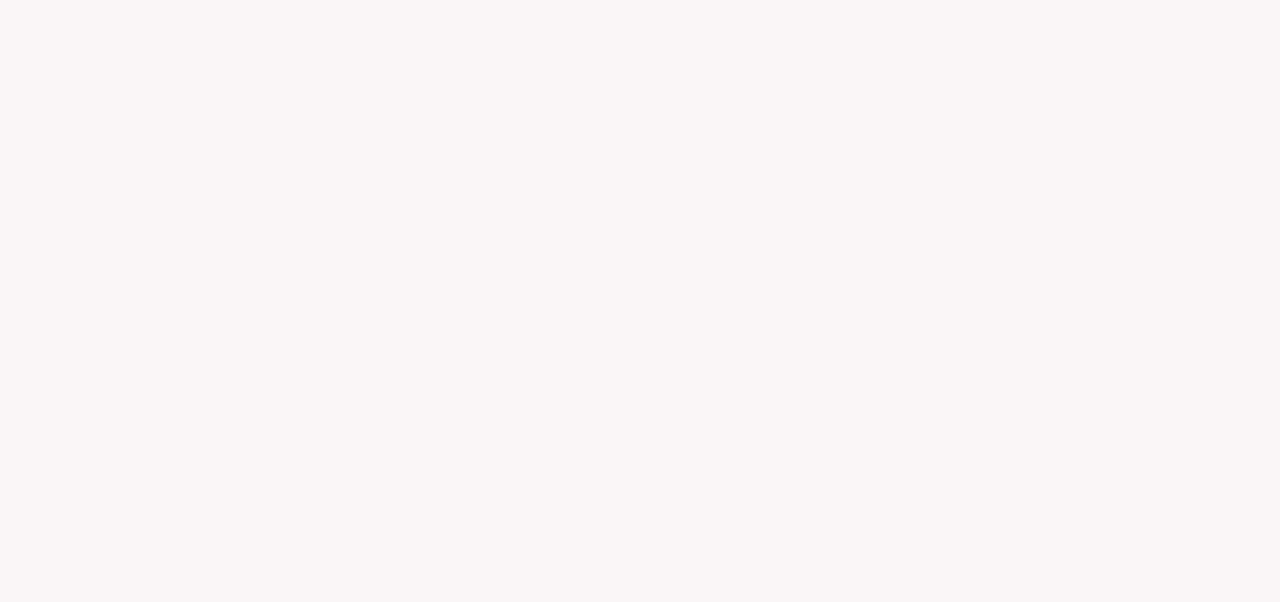
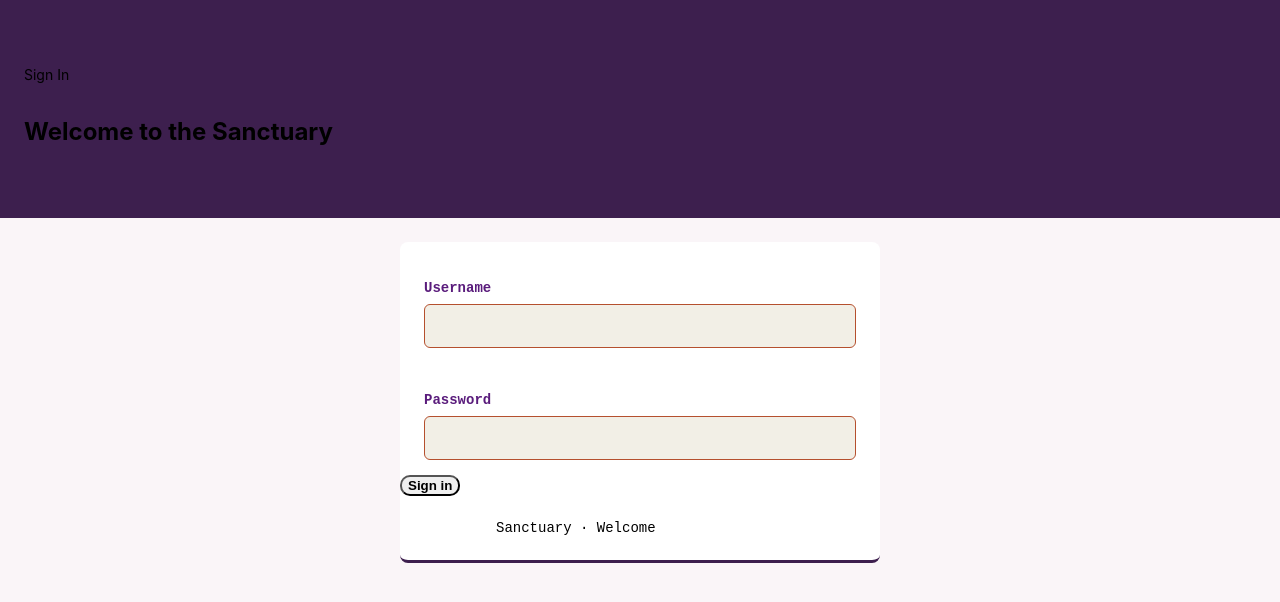
Before and after one commit to grizz-bot92/massage-management-app, a React (Vite) app in the folder frontend/: page /login in a window 1280 px wide. Before the commit this address had no page. Shown: the top 602 px of the page. Built offline with nearby package versions, Linux system fonts and the light colour scheme.

Commit message:
login page created

```diff
--- a/frontend/package.json
+++ b/frontend/package.json
@@ -17,6 +17,7 @@
     "@mui/x-date-pickers": "^9.12.0",
     "axios": "^1.20.0",
     "dayjs": "^1.11.23",
+    "jwt-decode": "^4.0.0",
     "react": "^19.2.7",
     "react-dom": "^19.2.7",
     "react-phone-number-input": "^3.4.18",
--- a/frontend/src/App.tsx
+++ b/frontend/src/App.tsx
@@ -1,6 +1,7 @@
 import { BrowserRouter, Routes, Route } from 'react-router-dom';
 import DashBoard from './pages/DashBoard';
-import Analytics from './pages/Analytics'
+import Analytics from './pages/Analytics';
+import Login from './pages/Login';
 
 const App = () => {
   return (
@@ -9,6 +10,7 @@ const App = () => {
       <Route path="/" element={<DashBoard />} />
       <Route path="/dashboard" element={<DashBoard />} />
       <Route path="/analytics"  element={<Analytics />} />
+      <Route path="/login"  element={<Login/>}/>
     </Routes>
   </BrowserRouter>
   )
--- /dev/null
+++ b/frontend/src/pages/Login.css
@@ -0,0 +1,56 @@
+.header-login{
+  background-color: #3D1F4E;
+  padding: 3.25rem 1.5rem;
+  display:flex;
+  flex-direction:column;
+}
+
+.sign-in-container{
+  background: #fff;
+  border-bottom: 3px solid #3D1F4E;
+  max-width: 480px;
+  border-radius: 8px;
+  margin: 1.5rem auto;
+}
+
+.username{
+  padding: 1.5rem 1.5rem 0;
+  font-size: 16px;
+}
+
+.username input {
+  width: 100%;
+  height: 44px;
+  border: 0.5px solid #B5502E;
+  border-radius: 6px;
+  padding: 0 12px;
+  margin-top:8px;
+  font-size: 15px;
+  background: #F2EFE6;
+  box-sizing: border-box;
+  appearance: none;
+}
+
+.password{
+  padding: 1rem 1.5rem 0;
+  font-size: 16px;
+}
+
+.password input {
+  width: 100%;
+  height: 44px;
+  margin-top: 8px;
+  border: 0.5px solid #B5502E;
+  border-radius: 6px;
+  padding: 0 12px;
+  font-size: 15px;
+  background: #F2EFE6;
+  box-sizing: border-box;
+  appearance: none;
+}
+
+.footer{
+  font-size: 16px;
+  font-family: monospace;
+  margin: 1.5rem 6rem;
+}
--- /dev/null
+++ b/frontend/src/pages/Login.tsx
@@ -0,0 +1,95 @@
+import React, { useState } from "react";
+import { useNavigate } from "react-router-dom";
+import {jwtDecode} from "jwt-decode";
+import "./Login.css";
+import axios from "axios";
+
+interface User {
+  id: number;
+  username: string;
+  password: string;
+  role: string;
+  token: string;
+}
+
+
+const Login = () => {
+  const [username, setUsername] = useState('');
+  const [password, setPassword] = useState('');
+  const [errorMessage, setErrorMessage] = useState<string | null>(null);
+
+  const navigate = useNavigate();
+
+
+  const login = async() => {
+    try{
+      const response = await axios.post<User>(`${import.meta.env.VITE_API_URL}/login`, {
+      username,
+      password,
+    });
+
+    const token = response.data.token;
+    const decoded = jwtDecode<User>(token);
+
+    localStorage.setItem('token', token);
+
+    if(decoded.role === 'admin'){
+      navigate('/')
+      }
+    }catch {
+      setErrorMessage('Incorrect login information');
+      setTimeout(() => {
+        setErrorMessage(null)
+      }, 1000);
+    }
+  }
+
+  const handleLogin = (e: React.FormEvent) => {
+    e.preventDefault();
+    login();
+  }
+
+  return(
+    <div>
+      <div className="header-login">
+        <p className="race-label">Sign In</p>
+        <h2>Welcome to the Sanctuary</h2>
+      </div>
+
+      <div className="sign-in-container">
+        <form onSubmit={handleLogin}>
+          <div className="username">
+            <p style={{color: "#5a1c7c", fontFamily: "monospace", fontWeight: "bold"}}>
+              Username
+              <input
+                type="text"
+                value={username}
+                onChange={({target}) => setUsername(target.value)}
+                />
+            </p>
+          </div>
+          <div className="password">
+            <p style={{color: "#5a1c7c", fontFamily: "monospace", fontWeight: "bold"}}>
+              Password
+              <input
+                type="password"
+                value={password}
+                onChange={({ target }) => setPassword(target.value)}
+              />
+            </p>
+          </div>
+          <div className="submitBtn">
+            <button style={{fontWeight: 'bold'}} type="submit">Sign in</button>
+          </div>
+        </form>
+        {errorMessage && <p style={{ color: '#B5502E', textAlign: 'center', fontSize: '13px'}}>{errorMessage}</p>}
+        <div className="footer">
+          <p>Sanctuary · Welcome</p>
+        </div>
+      </div>
+    </div>
+  )
+
+}
+
+export default Login;
```
Also changed, not shown: 1 other file (tests, documents, lock files or other folders).
